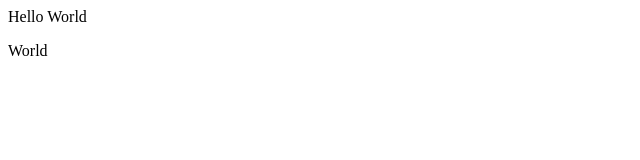
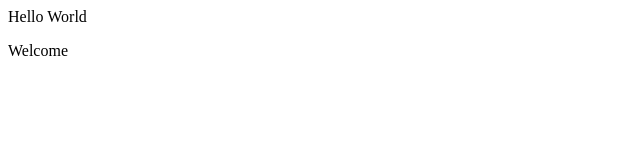
Before and after one commit to secretgamer7/demo-repo2, a plain HTML site: page index.html in a window 1280 px wide. Shown: the full height of the page, 0-640 px from the left. Drawn offline with Linux system fonts and the light colour scheme.

Commit message:
added 'Welcome'

```diff
--- a/index.html
+++ b/index.html
@@ -1,2 +1,2 @@
 <div>Hello World</div>
-<p>World</p>
+<p>Welcome</p>
```
